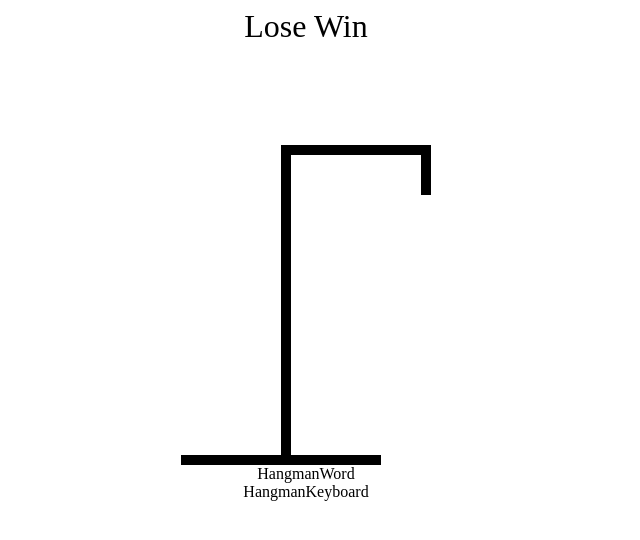
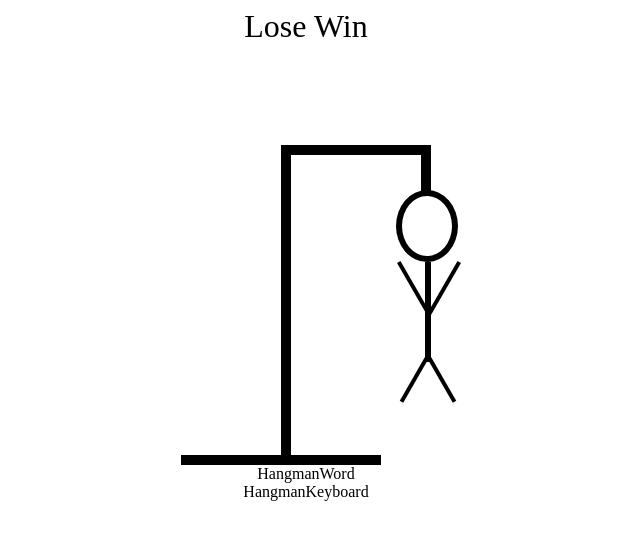
Before and after one commit to Aparajit-Garg/Hangman, a React (Vite) app: page / in a window 1280 px wide. Shown: the top 540 px of the page, without its empty margins (334-974 px from the left). Built offline with nearby package versions, Linux system fonts and the light colour scheme; the HTML template or start-up script is replaced by a standard one.

Commit message:
hangman drawing done

```diff
--- a/src/components/HangmanDrawing.tsx
+++ b/src/components/HangmanDrawing.tsx
@@ -1,15 +1,45 @@
 import classes from '../styles/HangmanDrawing.module.css'
+
+const HEAD = () => (
+    <div className={classes.head}></div>
+)
+
+const BODY = () => (
+    <div className={classes.body}></div>
+)
+
+const LeftHand = () => (
+    <div className={classes.left_hand}></div>
+)
+
+const RightHand = () => (
+    <div className={classes.right_hand}></div>
+)
+
+const LeftLeg = () => (
+    <div className={classes.left_leg}></div>
+)
+
+const RightLeg = () => (
+    <div className={classes.right_leg}></div>
+)
 
 const HangmanDrawing = () => {
   return (
     <div className={classes.container}>
         <div className={classes.top_horizontal}>
             <div className={classes.hanging_line}>
-        </div>
+                <HEAD />
+                <BODY />
+                <LeftHand />
+                <RightHand />
+                <LeftLeg />
+                <RightLeg />
+
+            </div>
         </div>
         <div className={classes.vertical_line}></div>
         <div className={classes.base}></div>
-
     </div>
   )
 }
--- a/src/styles/HangmanDrawing.module.css
+++ b/src/styles/HangmanDrawing.module.css
@@ -33,3 +33,61 @@
     width: 10px;
     height: 50px;
 }
+
+.head {
+    width: 50px;
+    border: 6px solid black;
+    border-radius: 50%;
+    margin-top: 45px;
+    margin-left: -25px;
+    height: 60px;
+}
+
+.body {
+    width: 6px;
+    height: 100px;
+    margin-left: 4px;
+    background-color: black;
+}
+
+.left_hand {
+    position: absolute;
+    width: 4px;
+    height: 60px;
+    background-color: black;
+    rotate: -30deg;
+    transform-origin: left bottom;
+    top: 110px;
+    right: 0;
+}
+
+.right_hand {
+    position: absolute;
+    width: 4px;
+    height: 60px;
+    background-color: black;
+    rotate: 30deg;
+    transform-origin: right bottom;
+    top: 110px;
+    right: 0;
+}
+
+.left_leg {
+    position: absolute;
+    width: 4px;
+    height: 50px;
+    background-color: black;
+    rotate: 150deg;
+    right: -13px;
+    top: 210px;
+}
+
+.right_leg {
+    position: absolute;
+    width: 4px;
+    height: 50px;
+    background-color: black;
+    rotate: -150deg;
+    right: 15px;
+    top: 210px;
+}
```
